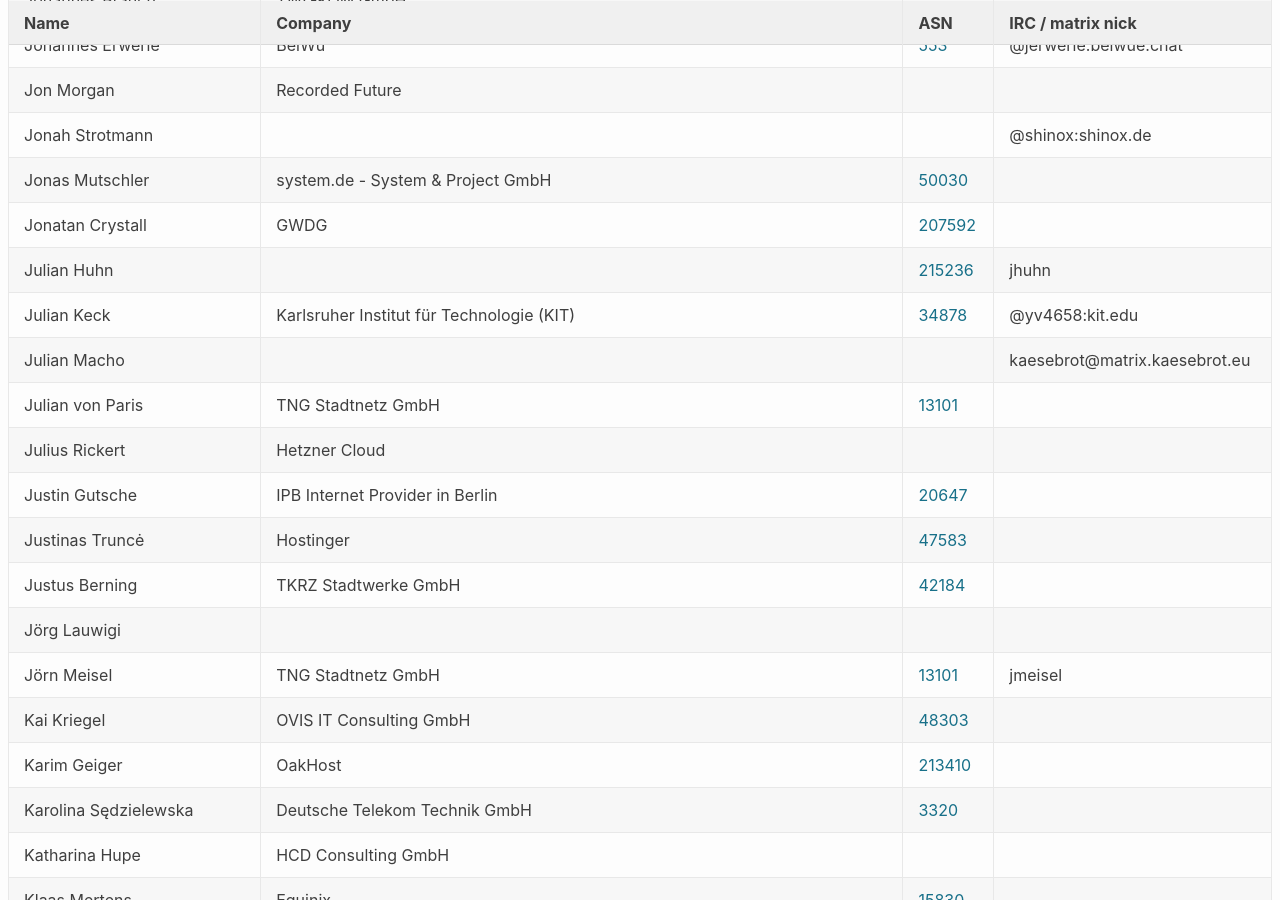
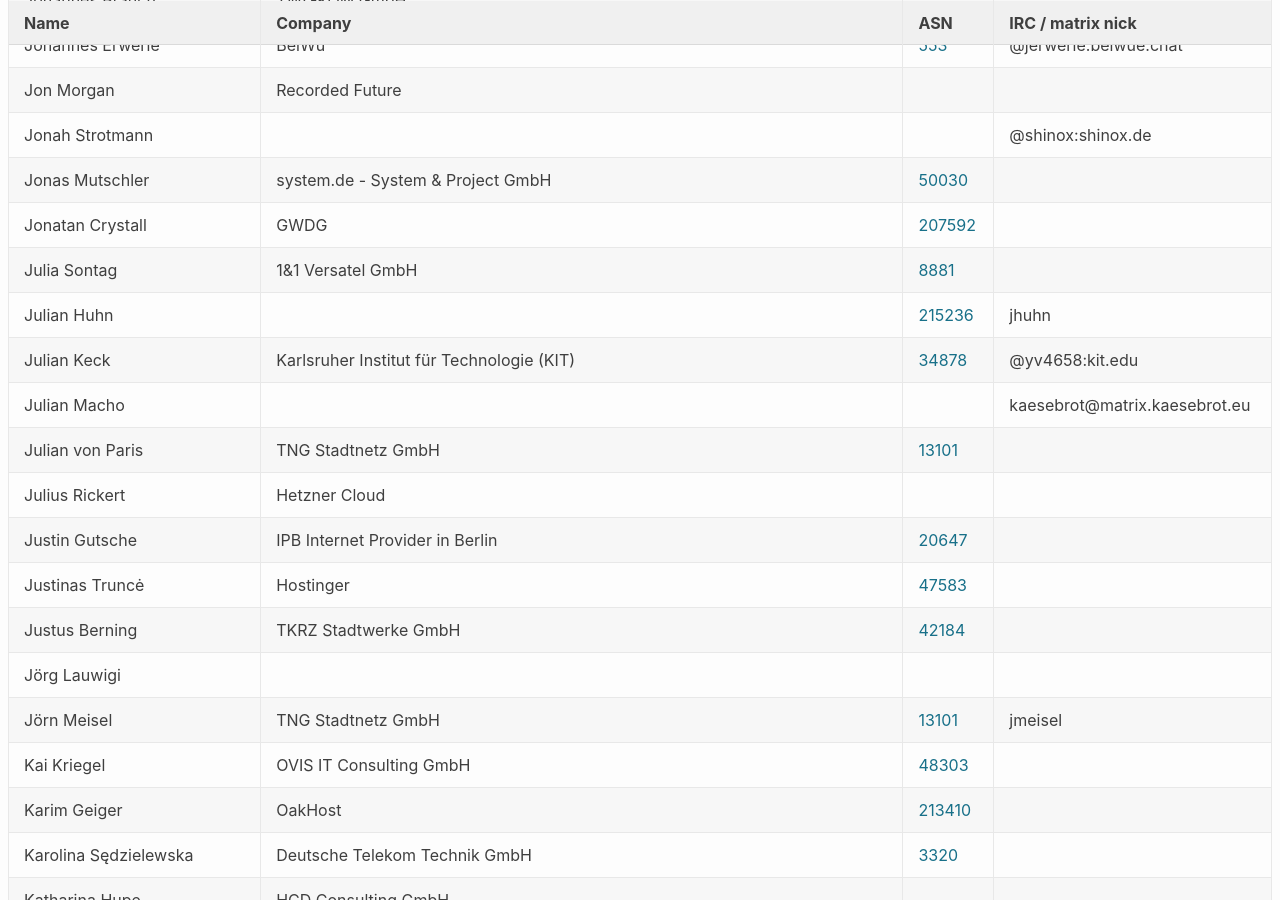
Before and after one commit to denog/pretix-attendeelist, a Jekyll site: the page built from denog17/index.markdown, in a window 1280 px wide and 900 px high, scrolled down 5644 px. Built offline with Jekyll 4.4.1, drawn with Linux system fonts in a browser that asks for light colours.

Commit message:
Latest data: Mon Aug  4 07:51:37 UTC 2025

```diff
--- a/_data/attendees_denog17_onsite.json
+++ b/_data/attendees_denog17_onsite.json
@@ -798,6 +798,12 @@
     "asn": "13101"
   },
   {
+    "name": "Julia Sontag",
+    "company": "1&1 Versatel GmbH",
+    "irc": null,
+    "asn": "8881"
+  },
+  {
     "name": "Julius Rickert",
     "company": "Hetzner Cloud",
     "irc": null,
```
